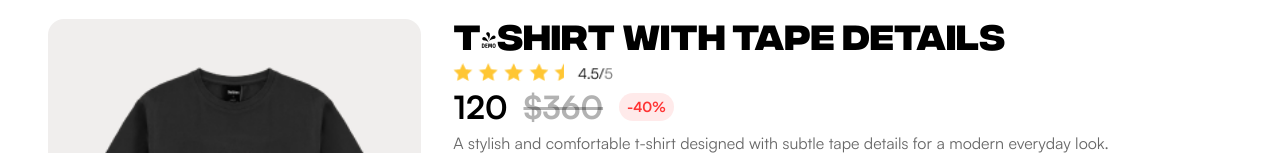
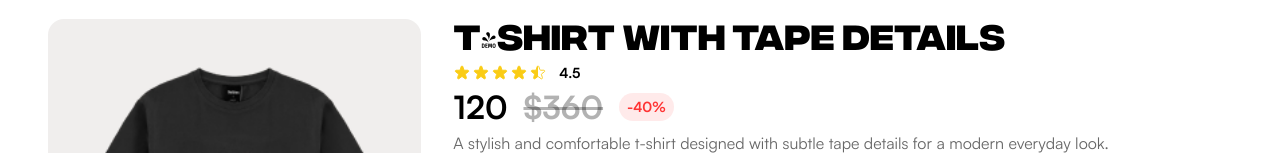
Before and after one commit to 01mehran/shopverse, a React (Vite) app: page /product-details/1 in a window 1280 px wide. Shown: the part 149-302 px from the top of the page. Built offline with nearby package versions, Linux system fonts and the light colour scheme; data requests are answered from the project's data file.

Commit message:
feat(product-info): implement show rating stars for each product details using rating

```diff
--- a/src/features/products/components/ProductInfo.tsx
+++ b/src/features/products/components/ProductInfo.tsx
@@ -3,16 +3,13 @@ import { useCartStore } from "@/stores/cartStore";
 import { useShallow } from "zustand/shallow";
 
 // Components;
-import { AddToCart, Container } from "@/shared/components";
+import { AddToCart, Container, Star } from "@/shared/components";
 import ProductInfoColors from "./ProductInfoColors";
 import ProductInfoSizes from "./ProductInfoSizes";
 import ProductInfoImage from "./ProductInfoImage";
 
 // Motion Component;
 import { motion } from "motion/react";
-
-// Static Images
-import ratingStar from "@/assets/images/home/rating-start.png";
 
 // Types;
 import type { Product } from "@/shared/types/types";
@@ -59,12 +56,27 @@ export default function ProductInfo({ product }: props) {
                 {product.name}
               </motion.h1>
 
-              {/* Ratet */}
-              <img
-                src={ratingStar}
-                alt="rating star image"
-                className="w-40 object-cover"
-              />
+              <div className="flex items-center gap-3">
+                {/* Rating Stars */}
+                <span className="flex items-center space-x-px">
+                  {[1, 2, 3, 4, 5].map((rate) => {
+                    if (product.rating >= rate) {
+                      return <Star key={rate} />;
+                    }
+
+                    if (product.rating >= rate - 0.5) {
+                      return <Star key={rate} half />;
+                    }
+
+                    return null;
+                  })}
+                </span>
+
+                {/* Rate */}
+                <span className="sm:text-md text-sm font-semibold">
+                  {product.rating.toFixed(1)}
+                </span>
+              </div>
 
               {/* Off */}
               <div className="flex items-center gap-4 text-[32px] font-bold">
--- a/src/shared/components/ProductCard.tsx
+++ b/src/shared/components/ProductCard.tsx
@@ -31,6 +31,7 @@ export default function ProductCard({ product }: ProductCardProps) {
           <p className="text-base font-bold md:text-xl">{product.name}</p>
 
           <div className="flex items-center gap-3">
+            {/* Rating Stars */}
             <span className="flex items-center space-x-px">
               {[1, 2, 3, 4, 5].map((rate) => {
                 if (product.rating >= rate) {
@@ -44,6 +45,8 @@ export default function ProductCard({ product }: ProductCardProps) {
                 return null;
               })}
             </span>
+
+            {/* Rate */}
             <span className="sm:text-md text-sm font-semibold">
               {product.rating.toFixed(1)}
             </span>
```
